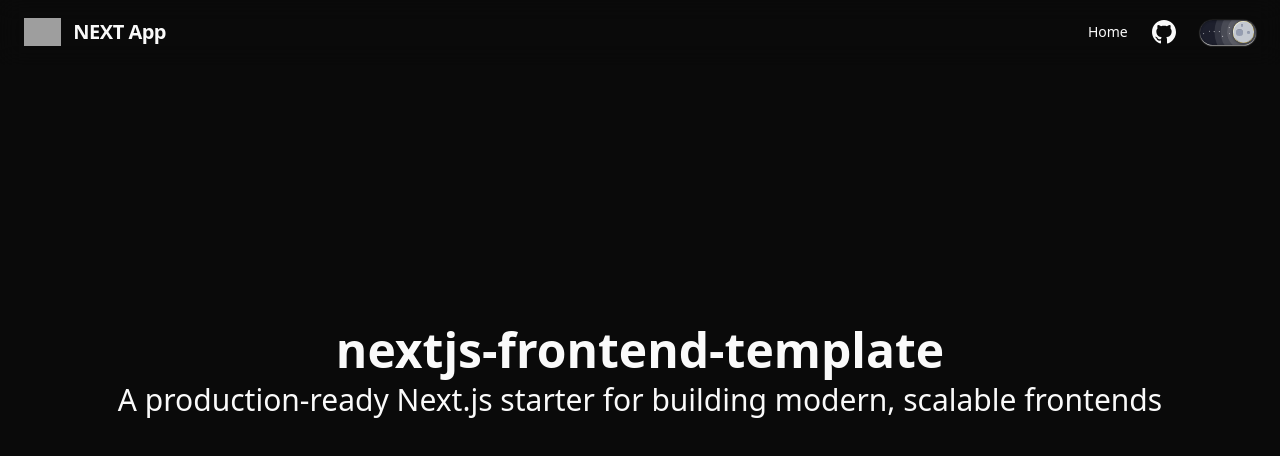
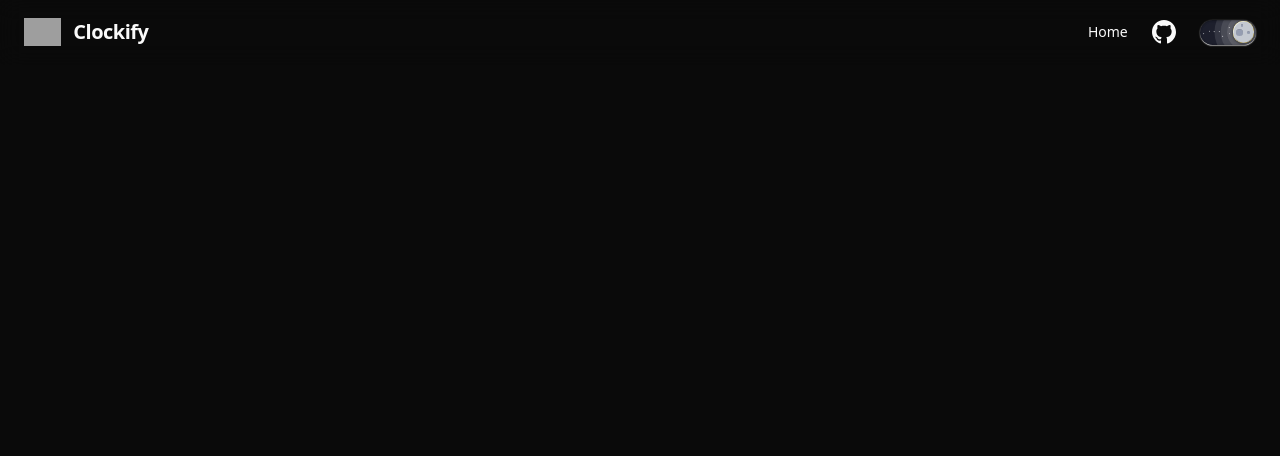
Before and after one commit to piyushsarkar-dev/clockify-next, a Next.js app: page / in a window 1280 px wide. Shown: the top 456 px of the page. Built offline with nearby package versions, Linux system fonts and the light colour scheme; grey boxes are pictures that could not be loaded.

Commit message:
Now ready to use 👌

```diff
--- a/src/app/page.tsx
+++ b/src/app/page.tsx
@@ -6,17 +6,7 @@ export const metadata: Metadata = {
 };
 
 const page = () => {
-	return (
-		<section className="grid h-[90dvh] place-items-center">
-			<div className="space-y-2 text-center">
-				<h1 className="text-5xl font-semibold">nextjs-frontend-template</h1>
-				<h2 className="text-3xl">
-					A production-ready Next.js starter for building modern, scalable
-					frontends
-				</h2>
-			</div>
-		</section>
-	);
+	return <section className="grid h-[90dvh] place-items-center"></section>;
 };
 
 export default page;
--- a/src/components/Header/Header.tsx
+++ b/src/components/Header/Header.tsx
@@ -51,7 +51,7 @@ const Header = () => {
 					<h1
 						className="text-xl font-bold tracking-tight"
 						aria-label="App Name">
-						NEXT App
+						Clockify
 					</h1>
 				</Link>
 
```
